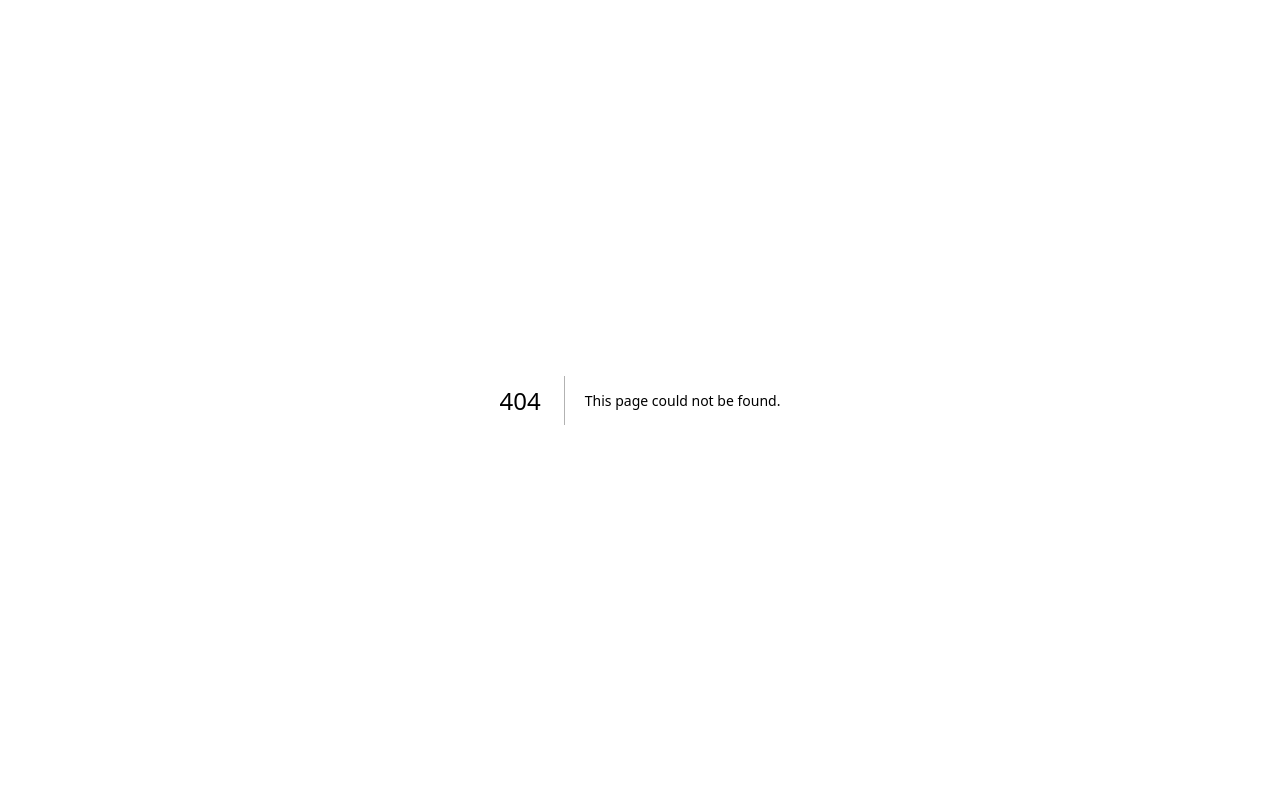
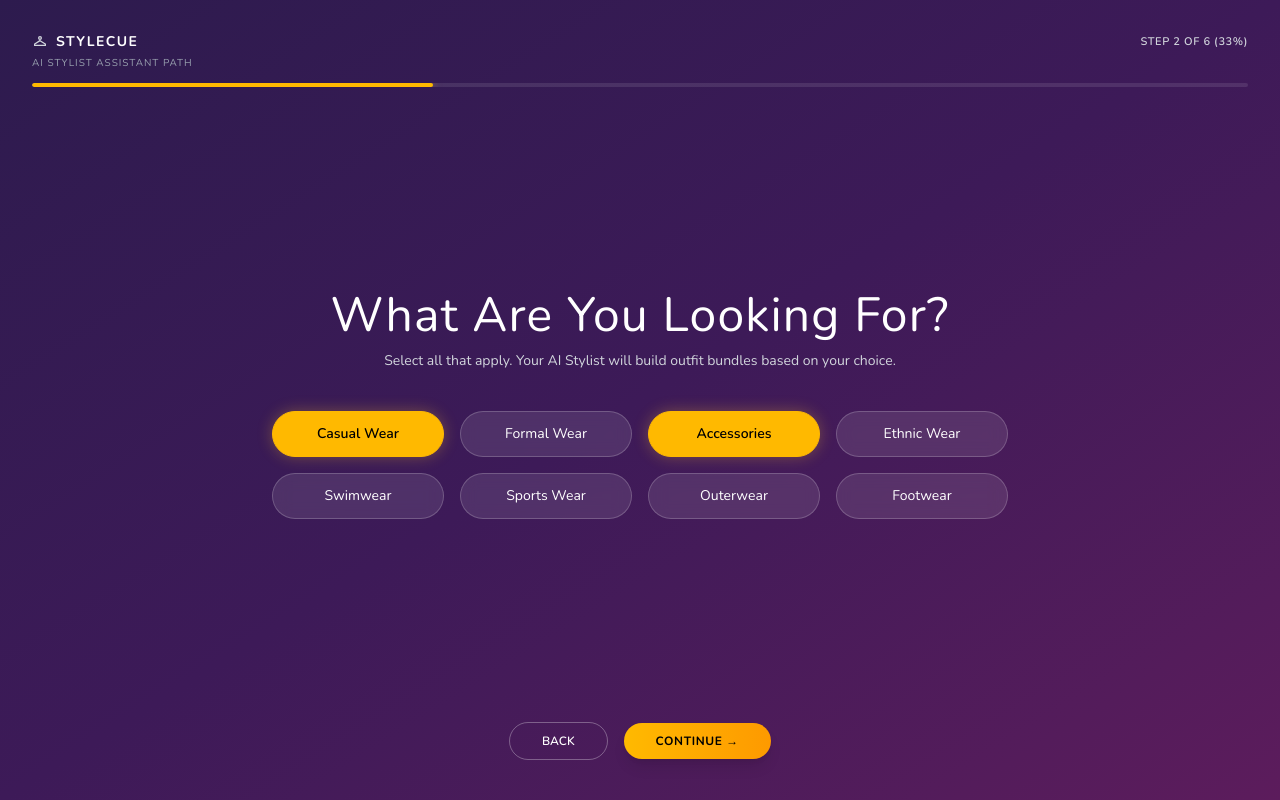
Before and after one commit to minhajmilfer/Stylecue-Frontend, a Next.js app: page /Category in a window 1280 px wide. Before the commit this address had no page. Built offline with nearby package versions, Linux system fonts and the light colour scheme.

Commit message:
Add category page step 2 design and interactivity

```diff
--- /dev/null
+++ b/app/Category/page.tsx
@@ -0,0 +1,105 @@
+"use client";
+
+import { useState } from "react";
+import Link from "next/link";
+
+export default function CategoryPage() {
+  const categories = [
+    "Casual Wear",
+    "Formal Wear",
+    "Accessories",
+    "Ethnic Wear",
+    "Swimwear",
+    "Sports Wear",
+    "Outerwear",
+    "Footwear",
+  ];
+
+  const [selectedCategories, setSelectedCategories] = useState<string[]>([
+    "Casual Wear",
+    "Accessories",
+  ]);
+
+  const toggleCategory = (category: string) => {
+    if (selectedCategories.includes(category)) {
+      setSelectedCategories(selectedCategories.filter((item) => item !== category));
+    } else {
+      setSelectedCategories([...selectedCategories, category]);
+    }
+  };
+
+  return (
+    <div className="min-h-screen bg-gradient-to-br from-[#2d1b4e] via-[#3d1a58] to-[#5c1c5c] text-white flex flex-col justify-between p-8 font-sans">
+      <header>
+        <div className="flex justify-between items-center text-xs tracking-wider font-semibold mb-1">
+          <div className="flex items-center gap-2">
+            <svg
+              className="w-4 h-4 text-gray-300"
+              fill="none"
+              stroke="currentColor"
+              strokeWidth="2"
+              viewBox="0 0 24 24"
+            >
+              <path d="M12 4a2 2 0 012 2c0 1.1-.9 2-2 2a2 2 0 01-2-2c0-1.1.9-2 2-2zm0 4v2m0 0L4 15v2h16v-2L12 10z" />
+            </svg>
+            <span className="text-sm font-bold tracking-widest">STYLECUE</span>
+          </div>
+          <span className="text-gray-300 text-[11px]">STEP 2 OF 6 (33%)</span>
+        </div>
+
+        <p className="text-[10px] tracking-widest text-gray-400 font-medium mb-3">
+          AI STYLIST ASSISTANT PATH
+        </p>
+
+        <div className="w-full bg-white/10 h-1 rounded-full overflow-hidden">
+          <div className="bg-amber-400 h-full w-[33%] rounded-full shadow-[0_0_8px_rgba(251,191,36,0.6)]"></div>
+        </div>
+      </header>
+
+      <main className="flex flex-col items-center text-center my-auto">
+        <h1 className="text-4xl md:text-5xl font-light tracking-wide mb-3">
+          What Are You Looking For?
+        </h1>
+        <p className="text-gray-300 text-sm mb-10 max-w-lg">
+          Select all that apply. Your AI Stylist will build outfit bundles based on your choice.
+        </p>
+
+        <div className="grid grid-cols-2 md:grid-cols-4 gap-4 max-w-3xl w-full px-4">
+          {categories.map((category) => {
+            const isSelected = selectedCategories.includes(category);
+
+            return (
+              <button
+                key={category}
+                onClick={() => toggleCategory(category)}
+                className={`py-3 px-6 rounded-full border text-sm font-medium transition-all duration-200 ${
+                  isSelected
+                    ? "border-amber-400 bg-amber-400 text-black font-semibold shadow-[0_0_15px_rgba(251,191,36,0.3)]"
+                    : "border-white/20 bg-white/10 text-white hover:bg-white/20 backdrop-blur-sm"
+                }`}
+              >
+                {category}
+              </button>
+            );
+          })}
+        </div>
+      </main>
+
+      <footer className="flex justify-center items-center gap-4 pb-2">
+        <Link
+          href="/step-1"
+          className="px-8 py-2.5 rounded-full border border-white/30 text-white text-xs font-semibold hover:bg-white/10 transition-all"
+        >
+          BACK
+        </Link>
+
+        <Link
+          href="/step-3"
+          className="px-8 py-2.5 rounded-full bg-gradient-to-r from-amber-400 to-amber-500 text-black text-xs font-bold tracking-wider hover:brightness-110 transition-all shadow-lg"
+        >
+          CONTINUE &rarr;
+        </Link>
+      </footer>
+    </div>
+  );
+}
```
